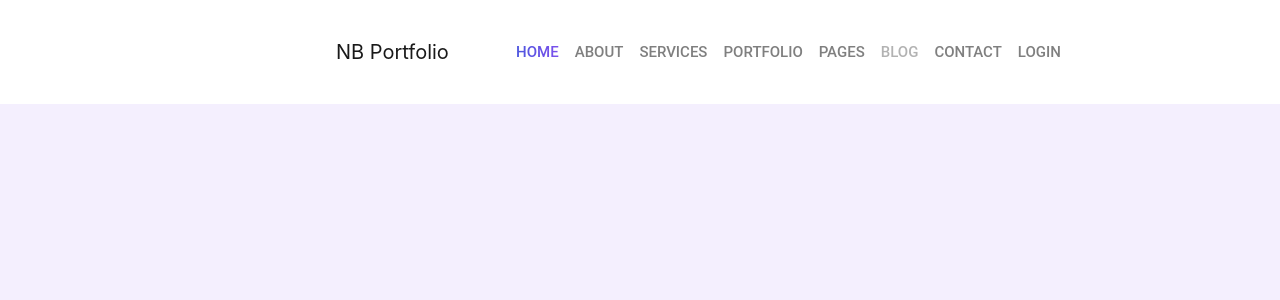
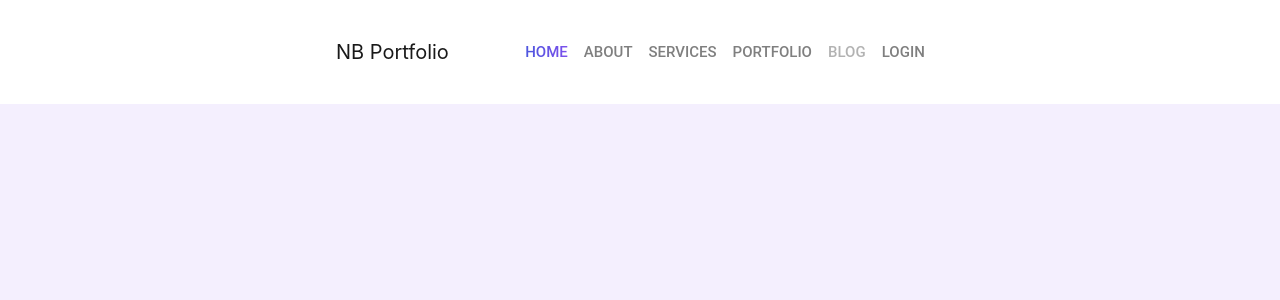
Before and after one commit to nabarcala/Python-and-Flask-Ex, a Flask app: page / in a window 1280 px wide. Shown: the top 300 px of the page. Run offline with Flask 2, Linux system fonts and the light colour scheme; data that the repository does not hold is empty; some libraries are stand-ins or nearby versions.

Commit message:
Navigation links go to specific locations on home page with _anchor

```diff
--- a/app/general/templates/general/home.html
+++ b/app/general/templates/general/home.html
@@ -25,8 +25,7 @@
                     <div class="site-buttons">
                         <div class="d-flex flex-row flex-wrap">
                             <button type="button" class="btn button btn-outline-primary mb1 purple mr-4 text-uppercase">view resume</button>
-                            <button type="button" class="btn button btn-outline-secondary text-uppercase">about me</button>
-
+                            <a href="{{ url_for('general.home', _anchor='about-me') }}"><button type="button" class="btn button btn-outline-secondary text-uppercase" >about me</button></a>
                         </div>
                     </div>
                 </div>
@@ -38,7 +37,7 @@
     </section>
 
     <!-- About Me -->
-    <section class="about-me">
+    <section class="about-me" id="about-me">
         <div class="container-fluid">
             <div class="row">
                 <div class="col-lg-6 col-md-12">
@@ -69,7 +68,7 @@
 
     <!-- Services Offered -->
 
-    <section class="services-offered">
+    <section class="services-offered" id="services">
         <div class="container">
             <div class="row">
                 <div class="col-lg-12 text-center services-title">
@@ -139,7 +138,7 @@
                                     I have created several face masks made from 100% cotton. They are available on my Etsy Store.
                                 </p>
                                 <p class="card-text text-secondary">
-                                    <button type="button" class="btn button btn-outline-primary text-uppercase"><a href="#"><i class="fab fa-etsy"></i></a></button>
+                                    <a href="#"><i class="fab fa-etsy"></i> Etsy </a>
                                 </p>
                             </div>
                         </div>
@@ -152,7 +151,7 @@
     <!-- <script type="text/javascript" src="../../../static/js/home.update.js"></script>  -->
 
     <!-- Projects Done -->
-    <section class="project-area">
+    <section class="project-area" id="portfolio">
         <div class="container">
             <div class="project-title pb-5">
                 <h1 class="text-uppercase title-h1">
--- a/app/templates/base.html
+++ b/app/templates/base.html
@@ -62,23 +62,22 @@
                         <a class="nav-link" href="{{ url_for('general.home') }}">Home<span class="sr-only">(current)</span></a>
                     </li>
                     <li class="nav-item">
-                        <a class="nav-link" href="#">About</a>
+                        <a class="nav-link" href="{{ url_for('general.home', _anchor='about-me') }}">About</a>
                     </li>
                     <li class="nav-item">
-                        <a class="nav-link" href="#">Services</a>
+                        <a class="nav-link" href="{{ url_for('general.home', _anchor='services') }}">Services</a>
                     </li>
                     <li class="nav-item">
-                        <a class="nav-link" href="#">Portfolio</a>
+                        <a class="nav-link" href="{{ url_for('general.home', _anchor='portfolio') }}">Portfolio</a>
                     </li>
-                    <li class="nav-item">
-                        <a class="nav-link" href="#">Pages</a>
-                    </li>
+
                     <li class="nav-item">
                         <a class="nav-link disabled" href="#">Blog</a>
                     </li>
-                    <li class="nav-item">
-                        <a class="nav-link" href="#">Contact</a>
-                    </li>
+
+                    <!-- <li class="nav-item">
+                        <a class="nav-link" href="{{ url_for('general.home', _anchor='contact') }}">Contact</a>
+                    </li> -->
 
 
                     <li class="nav-item">
```
